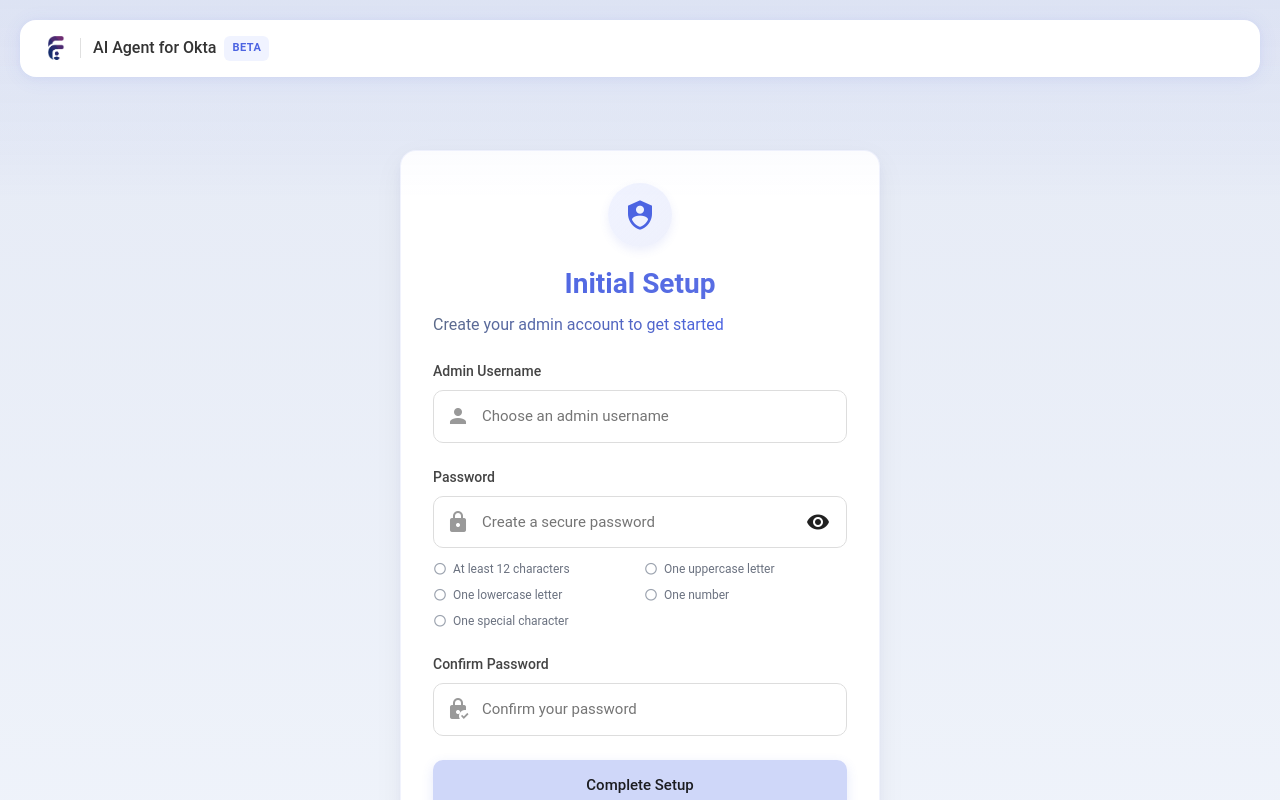
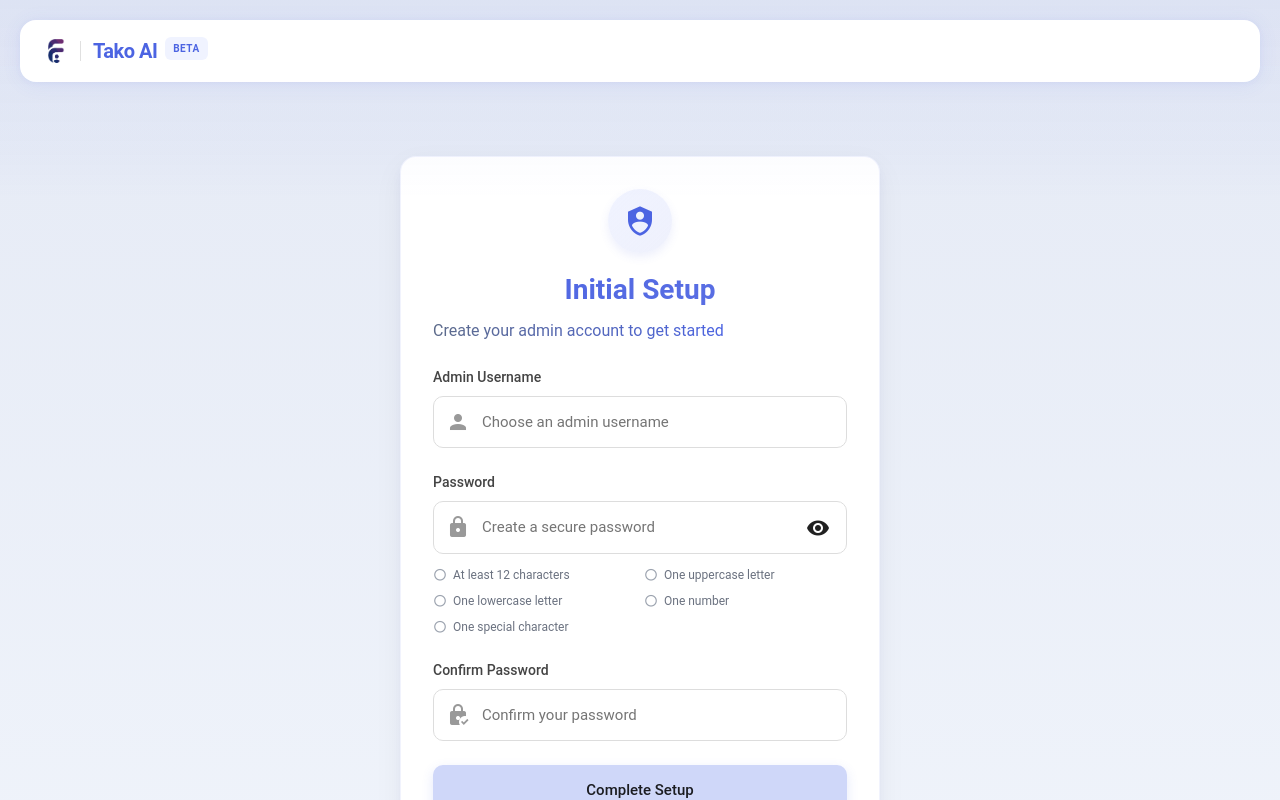
Before and after one commit to fctr-id/okta-ai-agent, a Vue app in the folder src/frontend/: page /setup in a window 1280 px wide. Built offline with nearby package versions, Linux system fonts and the light colour scheme; no server answers.

Commit message:
Brand Tako!

```diff
--- a/src/frontend/src/components/layout/AppLayout.vue
+++ b/src/frontend/src/components/layout/AppLayout.vue
@@ -7,7 +7,10 @@
                     <img src="@/assets/fctr-logo.png" alt="Okta Logo" height="24" />
                     <div class="brand-divider"></div>
                     <div class="title-with-badge">
-                        <span>AI Agent for Okta</span>
+                        <div class="tako-title-container">
+                            <span class="tako-name">Tako AI</span>
+                            <!--<span class="tako-subtitle">AI Agent for Okta</span>-->
+                        </div>
                         <div class="beta-badge">BETA</div>
                     </div>
                 </div>
@@ -158,11 +161,12 @@ const handleLogout = async () => {
 .beta-badge {
     background: var(--primary-light);
     color: var(--primary);
-    font-size: 11px;
+    font-size: 10px;
     font-weight: 600;
     padding: 4px 8px;
     border-radius: 6px;
     letter-spacing: 0.5px;
+    margin-top: -5px;
 }
 
 .logout-btn {
@@ -299,32 +303,76 @@ const handleLogout = async () => {
 }
 
 /* Mode toggle container */
+/* Mode toggle container */
 .mode-toggle {
     display: flex;
     align-items: center;
-  margin-right: 24px;
-  margin-left: auto;
+    background: rgba(255, 255, 255, 0.9);
+    padding: 5px 12px;
+    border-radius: 12px;
+    box-shadow: 0 2px 8px rgba(76, 100, 226, 0.15);
+    margin-right: 12px;
+    transition: all 0.25s ease;
+    border: 1px solid rgba(76, 100, 226, 0.12);
+    position: relative;
+    overflow: hidden;
 }
 
-/* Mode labels */
+/* Add subtle gradient background */
+.mode-toggle::before {
+    content: '';
+    position: absolute;
+    inset: 0;
+    background: linear-gradient(135deg,
+            rgba(76, 100, 226, 0.03) 0%,
+            rgba(94, 114, 228, 0.05) 100%);
+    z-index: 0;
+}
+
+/* Ensure content shows above gradient */
+.mode-toggle>* {
+    position: relative;
+    z-index: 1;
+}
+
+.mode-toggle:hover {
+    box-shadow: 0 4px 12px rgba(76, 100, 226, 0.25);
+    transform: translateY(-2px);
+    border-color: rgba(76, 100, 226, 0.2);
+}
+
+/* Mode labels with enhanced styling */
 .mode-label {
     font-size: 13px;
     font-weight: 500;
+    transition: all 0.25s ease;
+    padding: 3px 6px;
+    border-radius: 6px;
 }
 
 .mode-toggle .mode-label:first-child {
-  color: #6B63B5; /* Database color */
+    color: #6B63B5;
     margin-right: 8px;
+    opacity: 0.7;
+}
+
+.mode-toggle .mode-label.active:first-child {
+    opacity: 1;
+    background: rgba(107, 99, 181, 0.1);
+    text-shadow: 0 0 10px rgba(107, 99, 181, 0.2);
 }
 
 .mode-toggle .mode-label:last-child {
-  color: #4C64E2; /* Realtime color */
+    color: #4C64E2;
     margin-left: 8px;
+    opacity: 0.7;
 }
 
-/* Active label */
 .mode-toggle .mode-label.active {
     font-weight: 600;
+    opacity: 1;
+    background: rgba(76, 100, 226, 0.1);
+    text-shadow: 0 0 10px rgba(76, 100, 226, 0.2);
 }
 
 .v-switch__track {
@@ -382,4 +430,50 @@ const handleLogout = async () => {
         padding: 30px 20px;
     }
 }
+
+.title-with-badge {
+  display: flex;
+  align-items: center;
+  justify-content: center;
+  gap: 8px;
+}
+
+.tako-title-container {
+  display: flex;
+  align-items: baseline;
+  gap: 6px;
+}
+
+.tako-name {
+  font-size: 20px;
+  font-weight: 700;
+  color: var(--primary, #4C64E2);
+  letter-spacing: -0.5px;
+}
+
+.tako-subtitle {
+  font-size: 16px;
+  font-weight: 400;
+  color: #666;
+  opacity: 0.7;
+}
+
+
+
+/* For mobile responsiveness */
+@media (max-width: 600px) {
+  .tako-title-container {
+    flex-direction: column;
+    align-items: center;
+    gap: 2px;
+  }
+
+  .tako-name {
+    font-size: 24px;
+  }
+
+  .tako-subtitle {
+    font-size: 14px;
+  }
+}
 </style>
```
Lines whose indentation alone changed are shown as unchanged.
